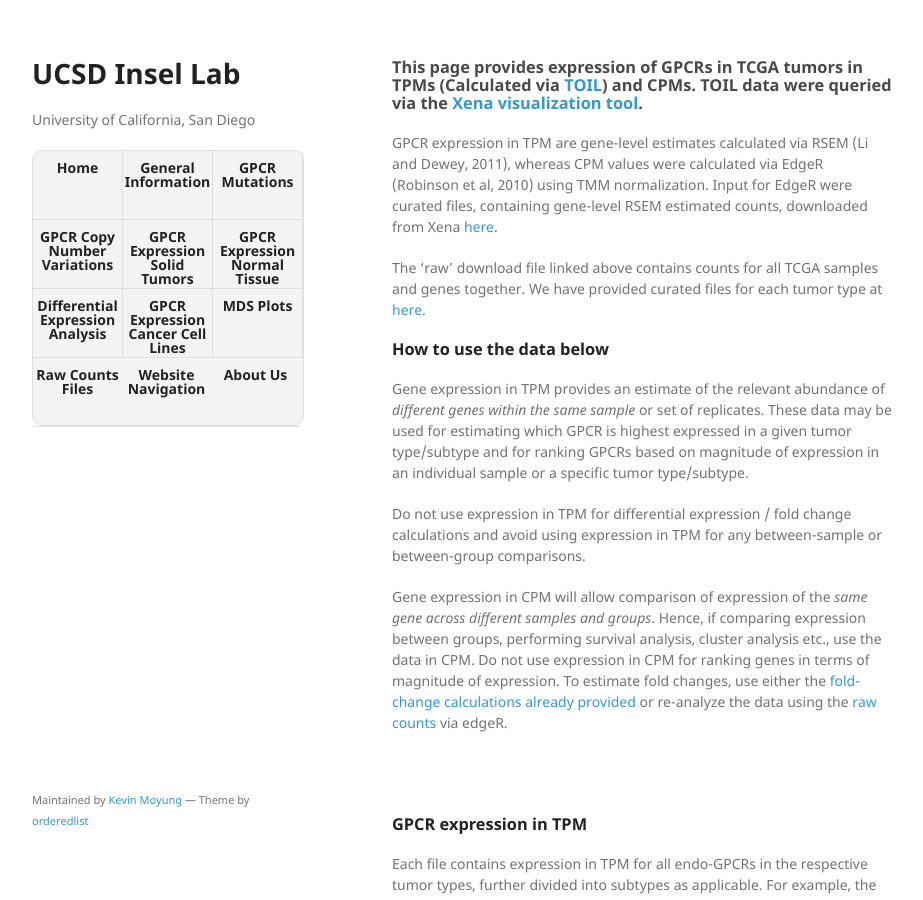
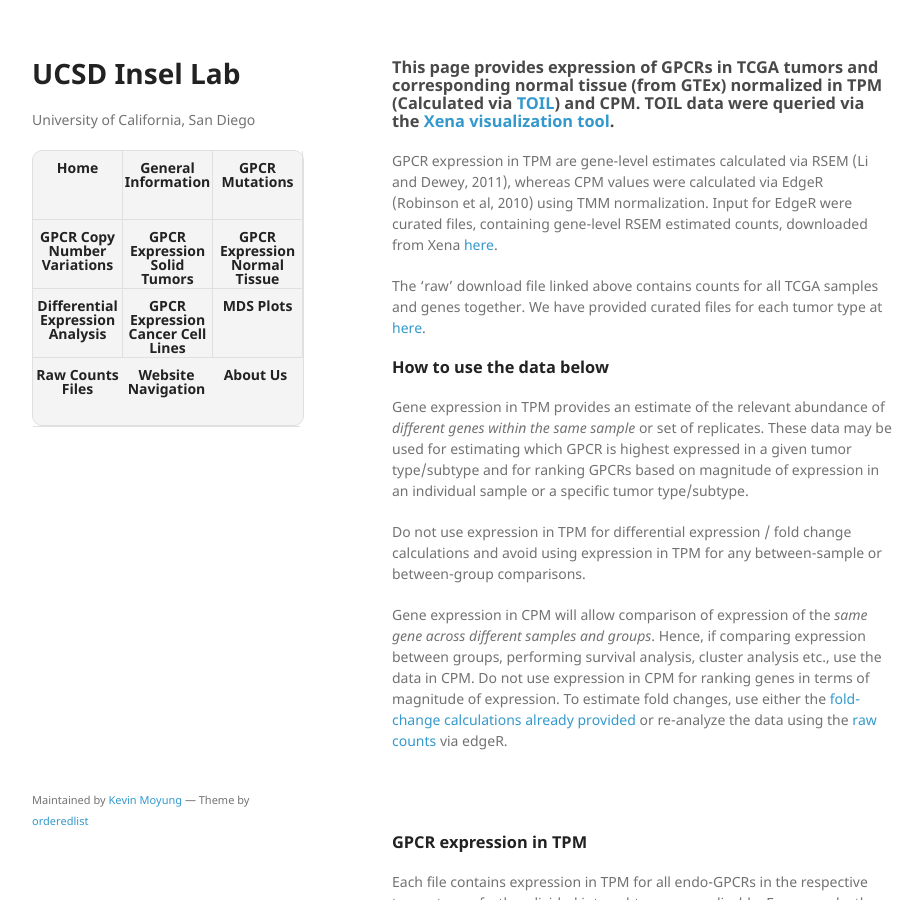
Before and after one commit to insellab/insellab.github.io, a Jekyll site: the page built from gpcr_tcga_exp.md, in a window 1280 px wide and 900 px high. Shown: the whole window, without its empty margins (178-1101 px from the left). Built offline with Jekyll 4.4.1, drawn with Linux system fonts in a browser that asks for light colours; our own code applies the rules of GitHub Pages for plain Markdown files.

Commit message:
Update gpcr_tcga_exp.md

```diff
--- a/gpcr_tcga_exp.md
+++ b/gpcr_tcga_exp.md
@@ -2,7 +2,7 @@
 layout: default
 ---
 
-### This page provides expression of GPCRs in TCGA tumors in TPMs (Calculated via [TOIL](https://xenabrowser.net/datapages/?host=https://toil.xenahubs.net)) and CPMs. TOIL data were queried via the [Xena visualization tool](https://xenabrowser.net/heatmap/).
+### This page provides expression of GPCRs in TCGA tumors and corresponding normal tissue (from GTEx) normalized in TPM (Calculated via [TOIL](https://xenabrowser.net/datapages/?host=https://toil.xenahubs.net)) and CPM. TOIL data were queried via the [Xena visualization tool](https://xenabrowser.net/heatmap/).
 
 GPCR expression in TPM are gene-level estimates calculated via RSEM (Li and Dewey, 2011), whereas CPM values were calculated via EdgeR (Robinson et al, 2010) using TMM normalization.
 Input for EdgeR were curated files, containing gene-level RSEM estimated counts, downloaded from Xena [here](https://xenabrowser.net/datapages/?dataset=tcga_gene_expected_count&host=https://toil.xenahubs.net).
```
